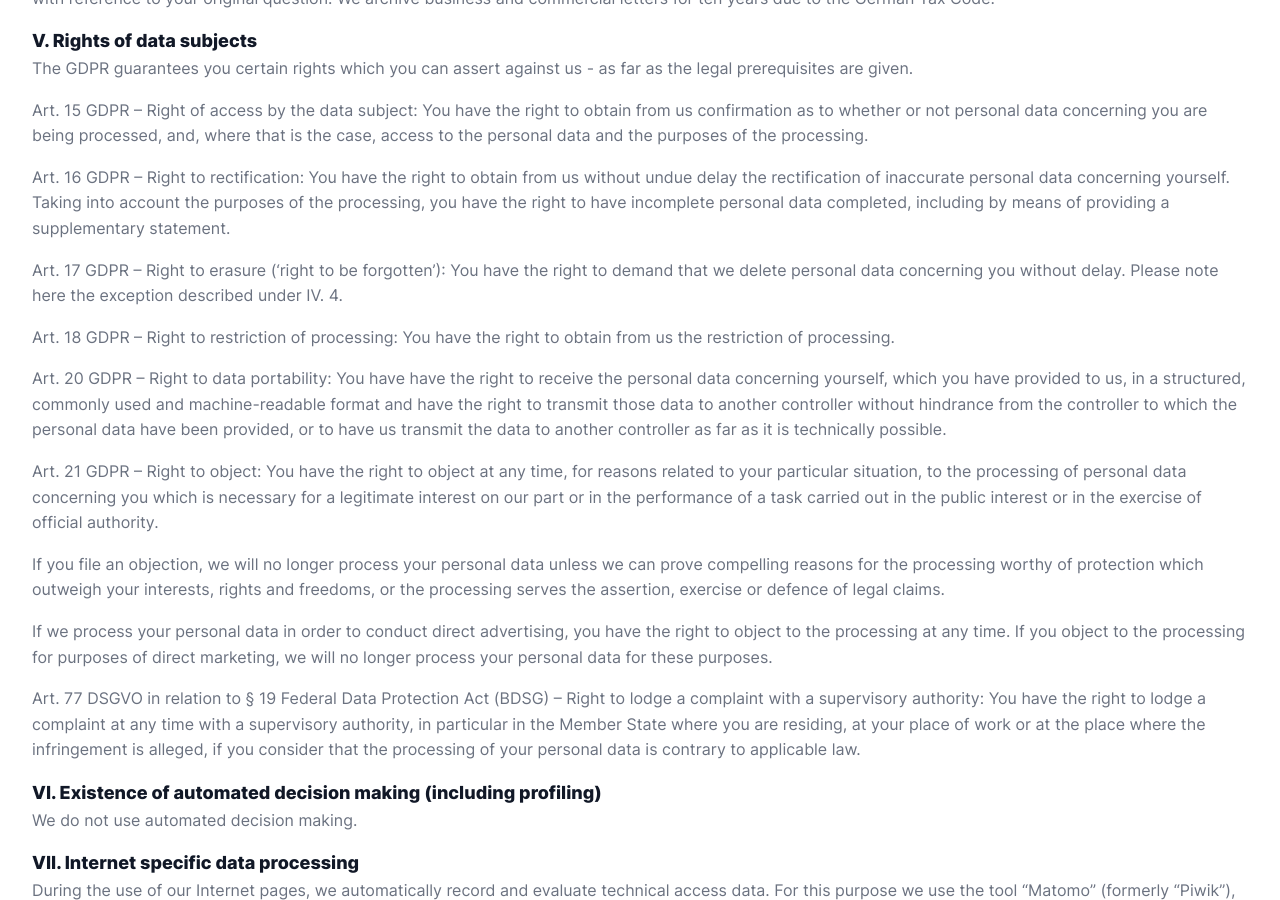
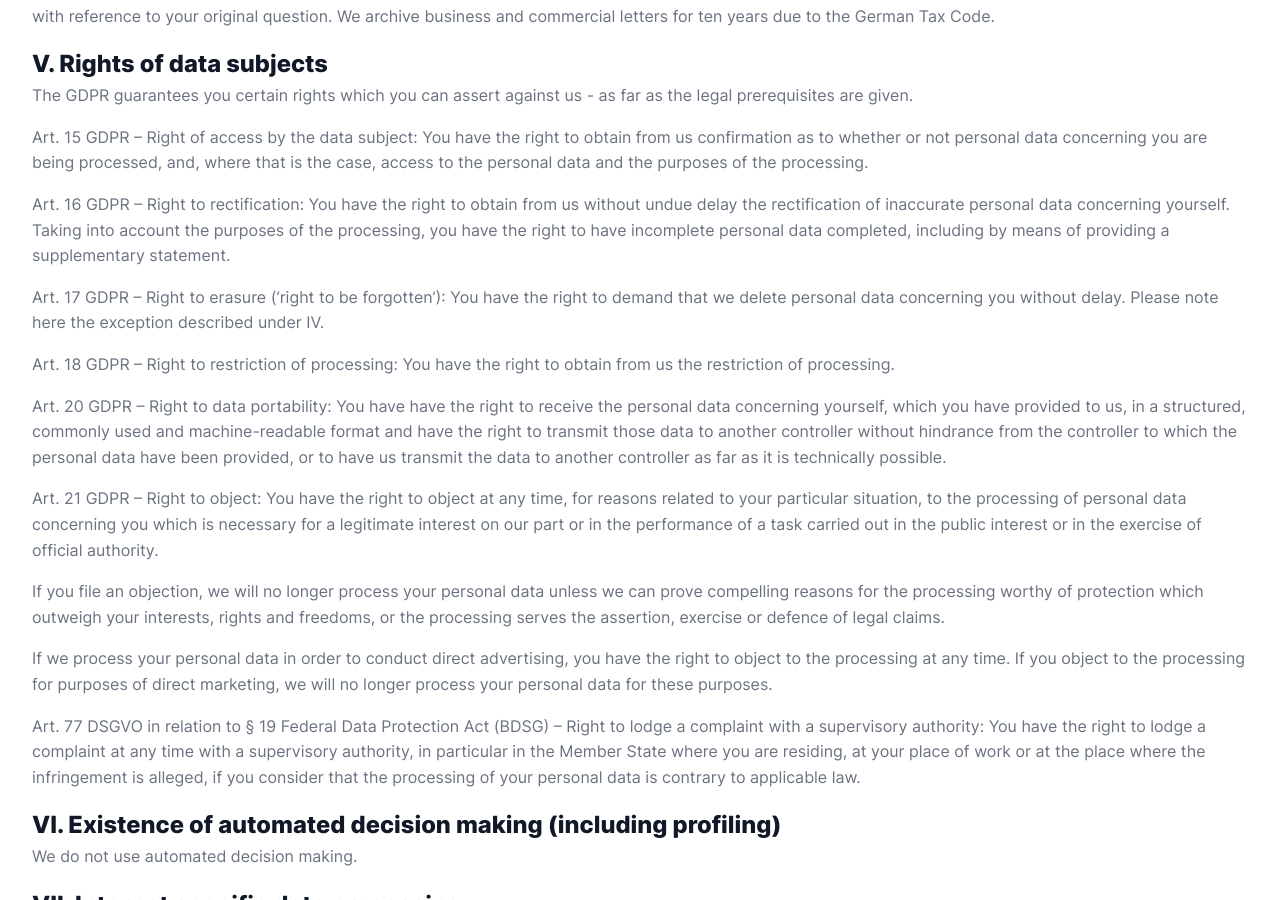
Before and after one commit to okfde/buendnis-f5, a Jekyll site: the page built from impressum.html, in a window 1280 px wide and 900 px high, scrolled down 2876 px. Built offline with Jekyll 4.4.1, drawn with Linux system fonts in a browser that asks for light colours.

Commit message:
Update impressum.html

```diff
--- a/impressum.html
+++ b/impressum.html
@@ -104,15 +104,15 @@ title: Impressum
 
         <p>Processing in the context of contacting us takes place so that we can process and respond to your inquiry. The legal basis is Art. 6 para. 1 lit. a) GDPR. By contacting us by email, you consent to the data processing.</p>
 
-        <h5>III. Recipients of the data</h5>
+        <h4>III. Recipients of the data</h4>
 
         <p>Within our organization, the departments that are responsible for processing the requests have access to your data. In addition, we use external service providers if we cannot or cannot reasonably perform services ourselves. These external service providers are primarily providers of IT services and telecommunications services. We have concluded data processing agreements with all service providers.</p>
 
-        <h5>IV. Storage duration</h5>
+        <h4>IV. Storage duration</h4>
 
         <p>We store your emails and contacts for as long as it is necessary to process your inquiry and then store them for a period of 3 years in case you contact us again with reference to your original question. We archive business and commercial letters for ten years due to the German Tax Code.</p>
 
-        <h5>V. Rights of data subjects</h5>
+        <h4>V. Rights of data subjects</h4>
 
         <p>The GDPR guarantees you certain rights which you can assert against us - as far as the legal
             prerequisites
@@ -131,8 +131,7 @@ title: Impressum
             providing a
             supplementary statement.</p>
 
-        <p>Art. 17 GDPR – Right to erasure (‘right to be forgotten’): You have the right to demand that we delete personal data concerning you without delay. Please note here the exception described under IV.
-            4.</p>
+        <p>Art. 17 GDPR – Right to erasure (‘right to be forgotten’): You have the right to demand that we delete personal data concerning you without delay. Please note here the exception described under IV.</p>
 
         <p>Art. 18 GDPR – Right to restriction of processing: You have the right to obtain from us the
             restriction of
@@ -178,11 +177,11 @@ title: Impressum
             applicable
             law.</p>
 
-        <h5>VI. Existence of automated decision making (including profiling)</h5>
+        <h4>VI. Existence of automated decision making (including profiling)</h4>
 
         <p>We do not use automated decision making.</p>
 
-        <h5>VII. Internet specific data processing</h5>
+        <h4>VII. Internet specific data processing</h4>
 
         <p>During the use of our Internet pages, we automatically record and evaluate technical access data.
             For this
@@ -222,7 +221,7 @@ title: Impressum
             The
             data collected in this way is stored for a period of 24 months.
 
-        <h5>VIII. If you have any comments or questions</h5>
+        <h4>VIII. If you have any comments or questions</h4>
 
         <p>Protection and security of your data are very important to us. Your questions and comments about privacy are welcome, feel free to email us at <a href="mailto:datenschutz@okfn.de">datenschutz@okfn.de</a>.</p>
 
```
